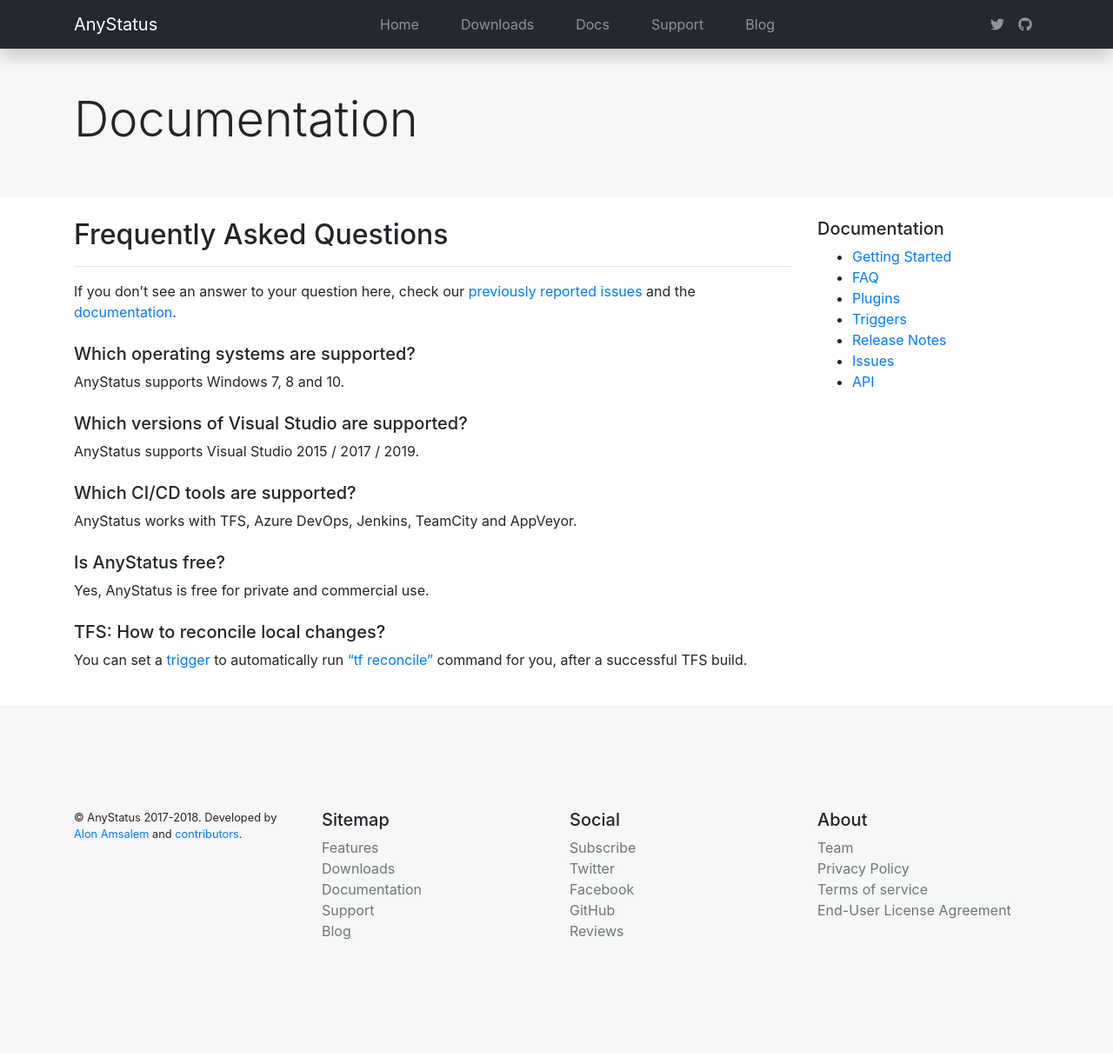
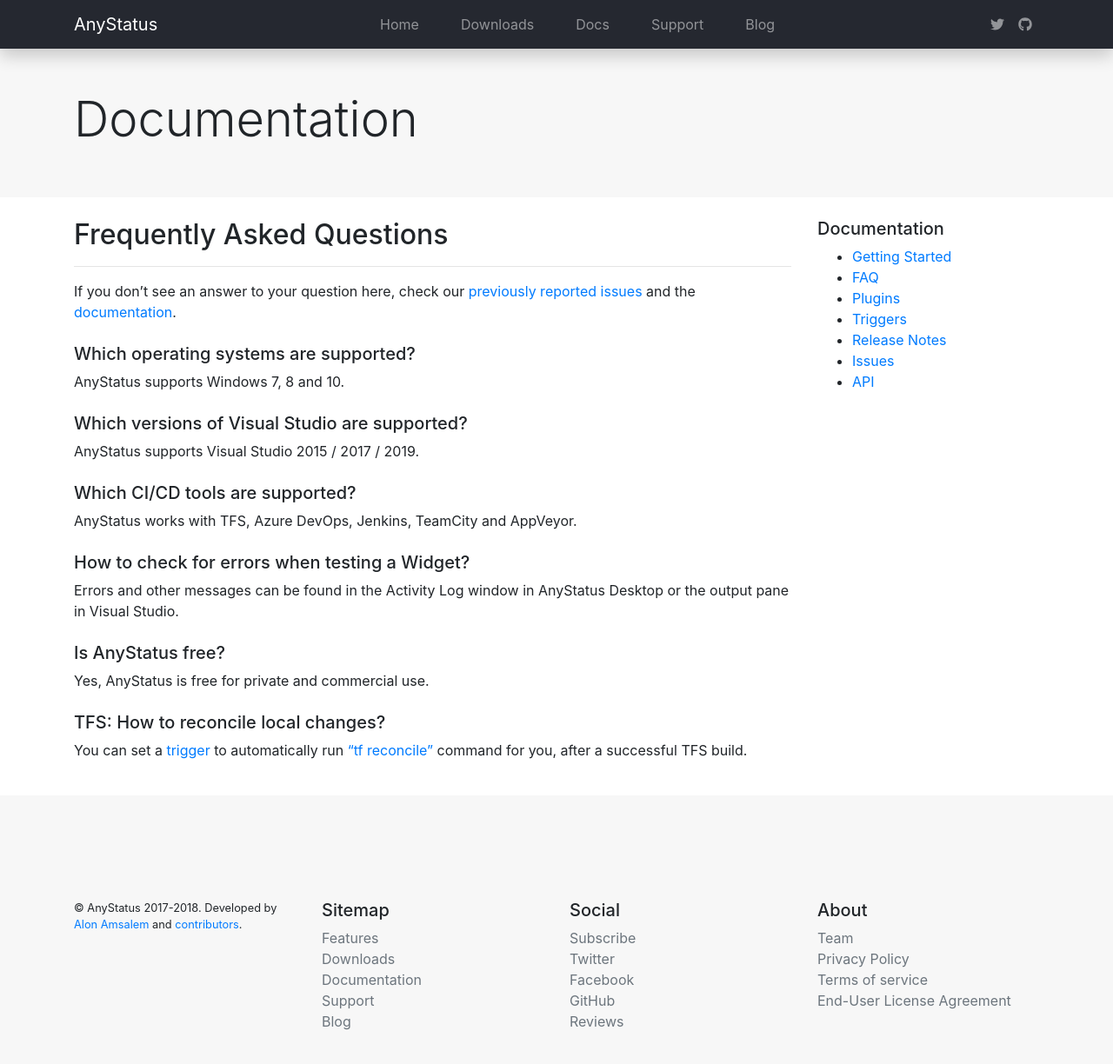
Before and after one commit to AnyStatus/anystatus.github.io, a Jekyll site: the page built from docs/faq.md, in a window 1280 px wide and 1315 px high. Shown: the top 1224 px of the window at 87% size. Built offline with Jekyll 4.4.1, drawn with Linux system fonts in a browser that asks for light colours; nearby versions of some CDN libraries; comment, search, counter and statistics services are not loaded.

Commit message:
Mr Hyde was here …

```diff
--- a/docs/faq.md
+++ b/docs/faq.md
@@ -26,6 +26,12 @@
 
 <div class="pt-2"></div>
 
+##### How to check for errors when testing a Widget?
+
+Errors and other messages can be found in the Activity Log window in AnyStatus Desktop or the output pane in Visual Studio.
+
+<div class="pt-2"></div>
+
 ##### Is AnyStatus free?
 
 Yes, AnyStatus is free for private and commercial use.
```
